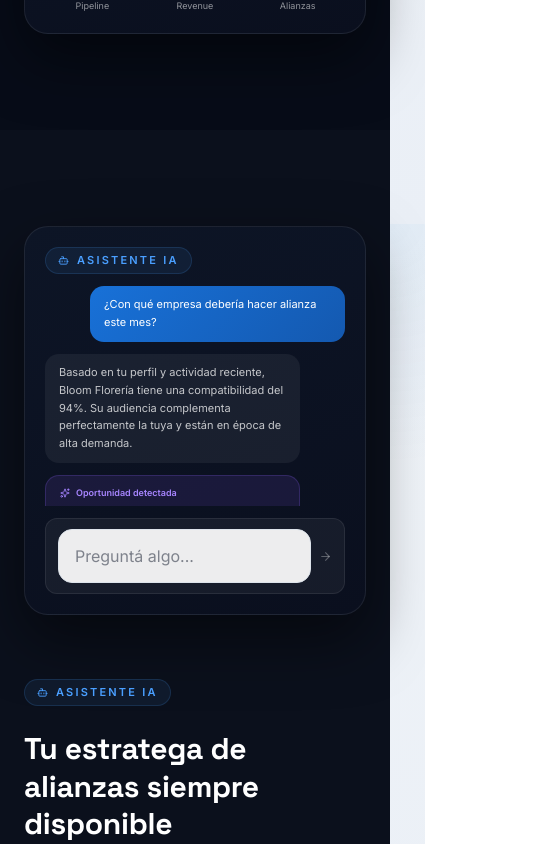
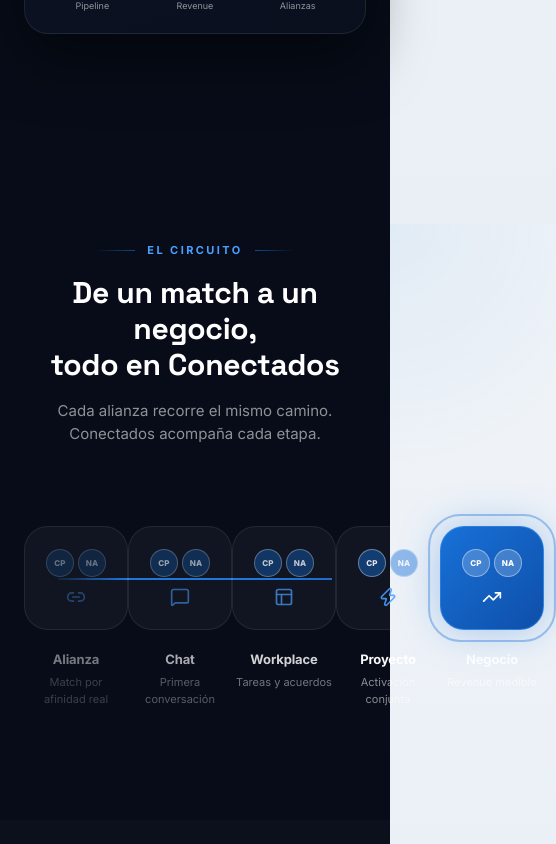
Before and after one commit to agustinorellano/Conectados-demo-1.2, a React (Vite) app: page / in a window 390 px wide. Shown: the part 4840-5684 px from the top of the page, 556 px wide, since content can reach past the window. Built offline with nearby package versions, Linux system fonts and the light colour scheme.

Commit message:
fix: add missing Link2 import — circuit section crash

```diff
--- a/src/landing/LandingPage.jsx
+++ b/src/landing/LandingPage.jsx
@@ -2,7 +2,7 @@
 import { motion, useInView, useMotionValue, useSpring, AnimatePresence } from 'framer-motion';
 import {
   ArrowRight, Bot, BriefcaseBusiness, Check, ChevronDown,
-  Globe, LayoutDashboard, MessageSquare, PanelsTopLeft,
+  Globe, LayoutDashboard, Link2, MessageSquare, PanelsTopLeft,
   Sparkles, TrendingUp, Users, Video, Zap, Star, Menu, X
 } from 'lucide-react';
 import HeroSection from './components/HeroSection';
@@ -255,8 +255,8 @@
 
         {/* Desktop nav */}
         <nav className="hidden items-center gap-8 md:flex">
-          {['Producto', 'Cómo funciona', 'Precios', 'FAQ'].map(item => (
-            <a key={item} href={`#${item.toLowerCase().replace(/\s/g, '-')}`}
+          {['Producto', 'Cómo funciona', 'El circuito', 'Precios', 'FAQ'].map(item => (
+            <a key={item} href={`#${item.toLowerCase().replace(/\s/g, '-').replace(/á/g,'a').replace(/é/g,'e').replace(/í/g,'i').replace(/ó/g,'o').replace(/ú/g,'u')}`}
               className="text-[13px] font-medium text-white/50 transition hover:text-white">
               {item}
             </a>
@@ -292,8 +292,8 @@
             style={{ background: 'rgba(7,12,24,0.97)' }}
           >
             <div className="space-y-1 px-6 py-4">
-              {['Producto', 'Cómo funciona', 'Precios', 'FAQ'].map(item => (
-                <a key={item} href={`#${item.toLowerCase().replace(/\s/g, '-')}`}
+              {['Producto', 'Cómo funciona', 'El circuito', 'Precios', 'FAQ'].map(item => (
+                <a key={item} href={`#${item.toLowerCase().replace(/\s/g, '-').replace(/á/g,'a').replace(/é/g,'e').replace(/í/g,'i').replace(/ó/g,'o').replace(/ú/g,'u')}`}
                   onClick={() => setMenuOpen(false)}
                   className="block py-2.5 text-[14px] font-medium text-white/60 transition hover:text-white">
                   {item}
@@ -830,6 +830,134 @@
         <WorkplaceMockup />
       </FeatureSection>
 
+      {/* ── CIRCUITO ─────────────────────────────────────── */}
+      <section id="el-circuito" className="py-28 px-6" style={{ background: C.bg }}>
+        <div className="mx-auto max-w-5xl">
+          <FadeUp className="mb-20 text-center space-y-4">
+            <div className="flex items-center justify-center gap-3">
+              <div style={{ height: 1, width: 40, background: 'linear-gradient(to right, transparent, rgba(24,113,216,0.6))' }} />
+              <span className="text-[11px] font-bold uppercase tracking-[0.22em]" style={{ color: '#4A9FFF' }}>El circuito</span>
+              <div style={{ height: 1, width: 40, background: 'linear-gradient(to left, transparent, rgba(24,113,216,0.6))' }} />
+            </div>
+            <h2 className="font-['Space_Grotesk'] text-3xl font-bold text-white lg:text-4xl">
+              De un match a un negocio,<br />todo en Conectados
+            </h2>
+            <p className="text-[15px] mx-auto max-w-lg" style={{ color: C.text }}>
+              Cada alianza recorre el mismo camino. Conectados acompaña cada etapa.
+            </p>
+          </FadeUp>
+
+          {/* Circuit — 5 stages */}
+          <FadeUp delay={0.12}>
+            <div style={{ display: 'grid', gridTemplateColumns: 'repeat(5, 1fr)', gap: 0, position: 'relative' }}>
+
+              {/* Connector line behind cards */}
+              <div style={{
+                position: 'absolute', top: 52, left: '10%', right: '10%', height: 2,
+                background: 'linear-gradient(to right, rgba(24,113,216,0.15), #1871D8, #1871D8, #1871D8, rgba(24,113,216,0.9))',
+                zIndex: 0,
+              }} />
+
+              {[
+                {
+                  label: 'Alianza', desc: 'Match por afinidad real',
+                  icon: <Link2 size={20} color="#4A9FFF" strokeWidth={2} />,
+                  companies: ['CP', 'NA'], opacity: 0.35,
+                },
+                {
+                  label: 'Chat', desc: 'Primera conversación',
+                  icon: <MessageSquare size={20} color="#4A9FFF" strokeWidth={2} />,
+                  companies: ['CP', 'NA'], opacity: 0.55,
+                },
+                {
+                  label: 'Workplace', desc: 'Tareas y acuerdos',
+                  icon: <PanelsTopLeft size={20} color="#4A9FFF" strokeWidth={2} />,
+                  companies: ['CP', 'NA'], opacity: 0.72,
+                },
+                {
+                  label: 'Proyecto', desc: 'Activación conjunta',
+                  icon: <Zap size={20} color="#4A9FFF" strokeWidth={2} />,
+                  companies: ['CP', 'NA'], opacity: 0.88,
+                },
+                {
+                  label: 'Negocio', desc: 'Revenue medible',
+                  icon: <TrendingUp size={20} color="#fff" strokeWidth={2} />,
+                  companies: ['CP', 'NA'], opacity: 1, highlight: true,
+                },
+              ].map((step, i) => (
+                <div key={step.label} style={{ display: 'flex', flexDirection: 'column', alignItems: 'center', gap: 20, position: 'relative', zIndex: 1 }}>
+
+                  {/* Node card */}
+                  <div style={{
+                    width: 104, height: 104, borderRadius: 24,
+                    background: step.highlight
+                      ? 'linear-gradient(135deg, #1871D8, #0E4FA8)'
+                      : 'rgba(255,255,255,0.04)',
+                    border: step.highlight
+                      ? '1px solid rgba(74,159,255,0.5)'
+                      : '1px solid rgba(255,255,255,0.08)',
+                    display: 'flex', flexDirection: 'column',
+                    alignItems: 'center', justifyContent: 'center', gap: 10,
+                    boxShadow: step.highlight ? '0 0 40px rgba(24,113,216,0.35)' : 'none',
+                    position: 'relative', overflow: 'visible',
+                  }}>
+                    {/* Pulse for last */}
+                    {step.highlight && (
+                      <motion.div
+                        animate={{ scale: [1, 1.22, 1], opacity: [0.4, 0, 0.4] }}
+                        transition={{ duration: 2.2, repeat: Infinity, ease: 'easeInOut' }}
+                        style={{
+                          position: 'absolute', inset: -12, borderRadius: 32,
+                          border: '2px solid #1871D8', pointerEvents: 'none',
+                        }}
+                      />
+                    )}
+
+                    {/* Two company avatars */}
+                    <div style={{ display: 'flex', gap: 4, alignItems: 'center' }}>
+                      {['CP', 'NA'].map((initials, j) => (
+                        <div key={j} style={{
+                          width: 28, height: 28, borderRadius: '50%',
+                          background: step.highlight
+                            ? 'rgba(255,255,255,0.2)'
+                            : `rgba(24,113,216,${step.opacity * 0.5})`,
+                          border: `1.5px solid rgba(255,255,255,${step.opacity * 0.4})`,
+                          display: 'flex', alignItems: 'center', justifyContent: 'center',
+                          fontSize: 8, fontWeight: 800,
+                          color: step.highlight ? '#fff' : `rgba(255,255,255,${step.opacity})`,
+                          letterSpacing: '0.02em',
+                        }}>
+                          {initials}
+                        </div>
+                      ))}
+                    </div>
+
+                    {/* Icon */}
+                    <div style={{ opacity: step.highlight ? 1 : step.opacity }}>
+                      {step.icon}
+                    </div>
+                  </div>
+
+                  {/* Label + desc */}
+                  <div style={{ textAlign: 'center', paddingInline: 4 }}>
+                    <div style={{
+                      fontSize: 13, fontWeight: 700,
+                      color: step.highlight ? '#fff' : `rgba(255,255,255,${step.opacity + 0.1})`,
+                      marginBottom: 5, letterSpacing: '-0.01em',
+                    }}>
+                      {step.label}
+                    </div>
+                    <div style={{ fontSize: 11, lineHeight: 1.55, color: `rgba(255,255,255,${step.opacity * 0.6})` }}>
+                      {step.desc}
+                    </div>
+                  </div>
+                </div>
+              ))}
+            </div>
+          </FadeUp>
+        </div>
+      </section>
+
       {/* ── ASISTENTE IA ─────────────────────────────────── */}
       <section className="py-24 px-6" style={{ background: 'rgba(255,255,255,0.015)' }}>
         <div className="mx-auto max-w-6xl grid gap-16 lg:grid-cols-2 lg:items-center">
```
